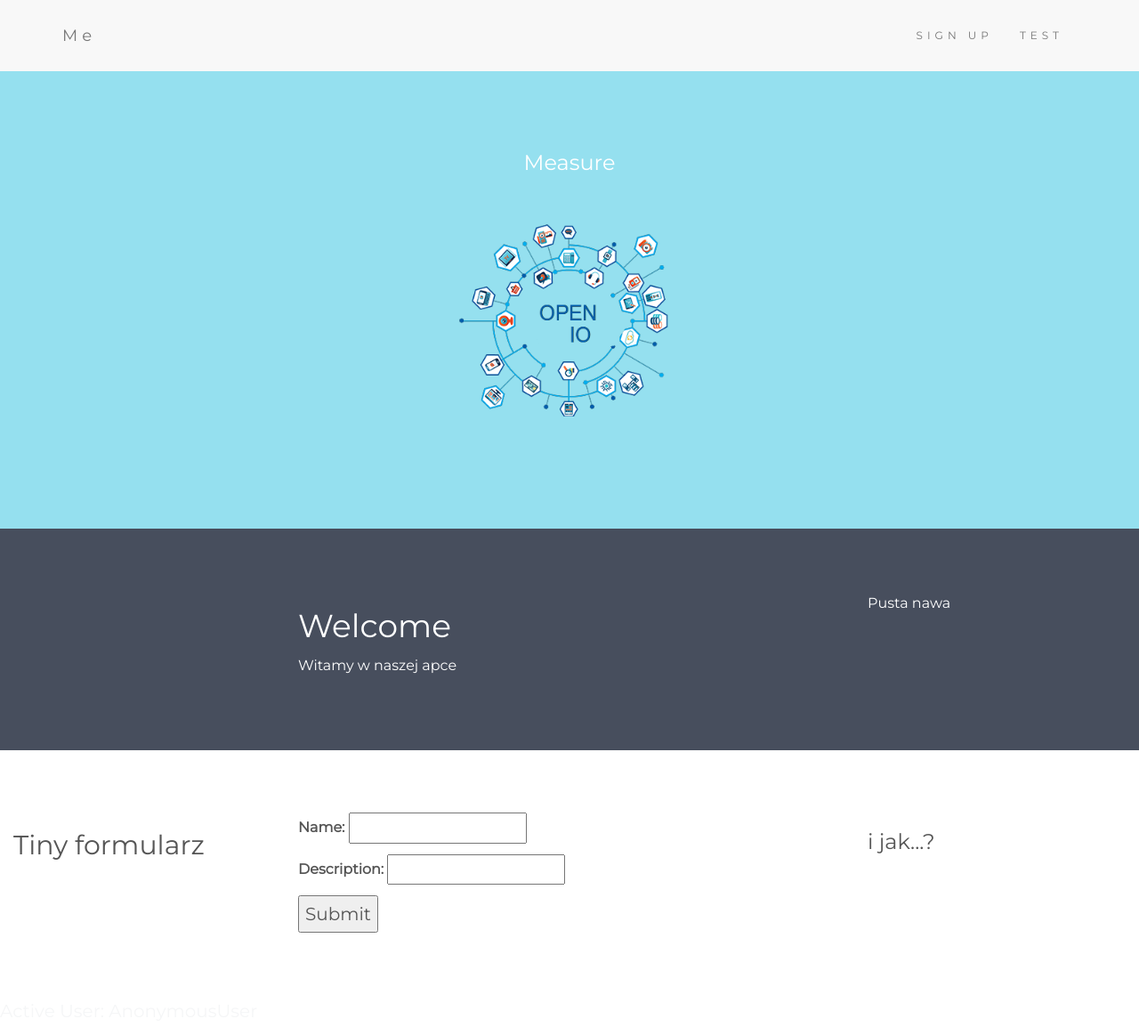
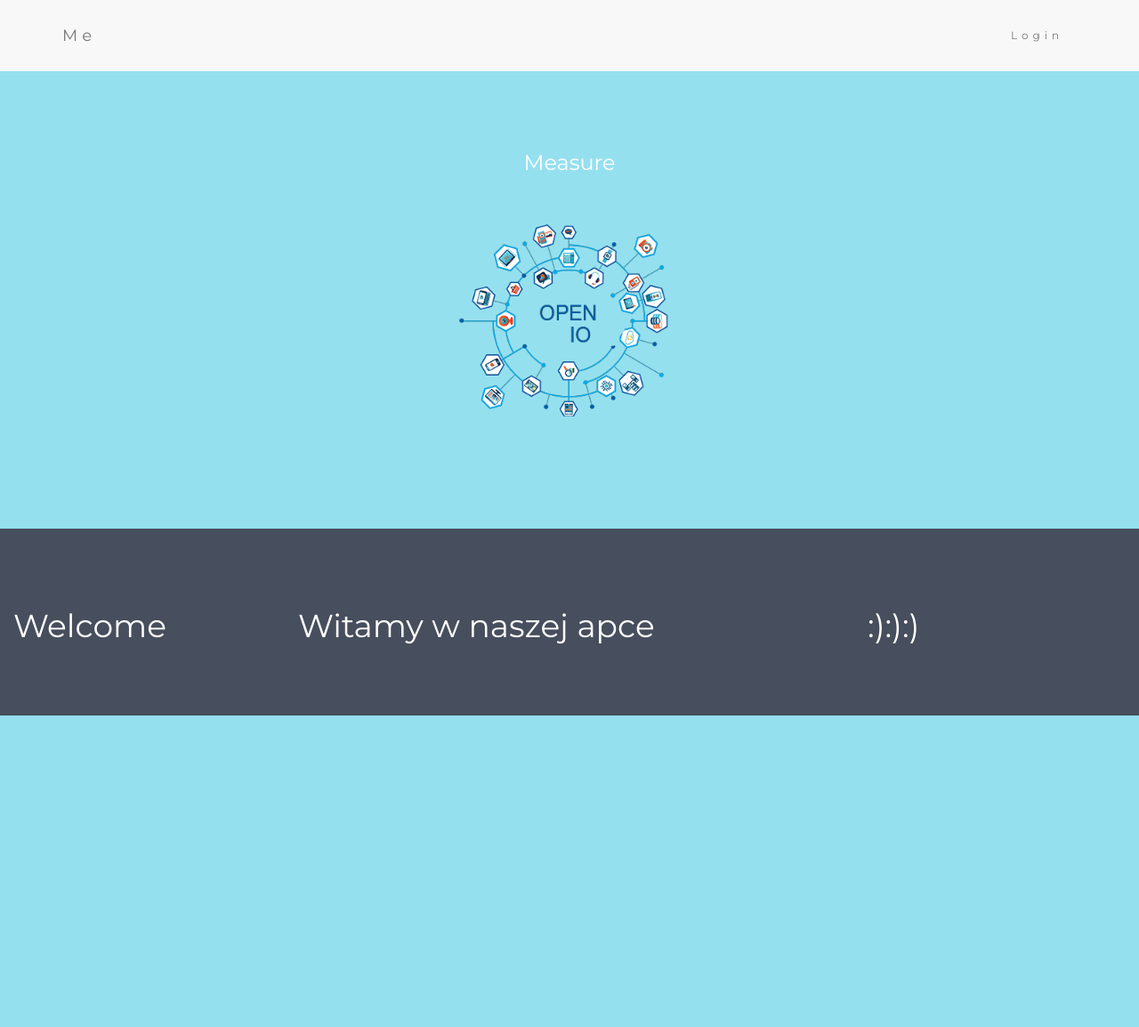
Before and after one commit to QBAgit/Telemetry, a Django app: page /tiny/ in a window 1280 px wide. Shown: the whole page at 89% size. After the commit the page ends 804 px from the top, so only its background shows below. Run offline with Django 3.2, Linux system fonts and the light colour scheme; some libraries are stand-ins or nearby versions.

Commit message:
Login modal integrated with home page

```diff
--- /dev/null
+++ b/TELE/Main/static/js/login.js
@@ -0,0 +1,74 @@
+
+$(document).ready(function(){
+
+    document.getElementById("login_button").onclick = function() {login()};
+    document.getElementById("signup_button").onclick = function() {signup()};
+
+    function login(){
+        email = document.getElementById("exampleInputUsername").value;
+        password = document.getElementById("exampleInputPassword").value;
+        csrfmiddlewaretoken = document.getElementsByName("csrfmiddlewaretoken")[0].value;
+        $("#errorlogin").html("");
+        $.ajax({
+            type:"POST",
+            url:'/login/',
+            data:{
+                'csrfmiddlewaretoken': csrfmiddlewaretoken,
+                'email':email,
+                'password':password,
+            },
+            success : function(data){
+                console.log(data);
+                if(data['message'] == "Success"){
+                    location.reload();
+                }
+                else if(data['message'] == "inactive"){
+                    $("#errorlogin").html("Please verify this E-mail address.");
+                }
+                else{
+                    $("#errorlogin").html("The E-mail and Password do not match.");
+                }
+            }
+        });
+    }
+
+    function signup(){
+        email = document.getElementById("exampleInputEmail").value;
+        fname = document.getElementById("exampleInputFname").value;
+        lname = document.getElementById("exampleInputLname").value;
+        password1 = document.getElementById("exampleInputPassword1").value;
+        password2 = document.getElementById("exampleInputPassword2").value;
+        csrfmiddlewaretoken = document.getElementsByName("csrfmiddlewaretoken")[0].value;
+        $("#erroremail").html("");
+        $("#errorpass").html("");
+        if(fname == "" || lname == ""){
+            $("#errorname").html("First Name and Last Name Required");
+        }
+        else{
+        $.ajax({
+        type:"POST",
+        url:'/signup/',
+        data:{
+            'csrfmiddlewaretoken': csrfmiddlewaretoken,
+            'first_name':fname,
+            'last_name':lname,
+            'email':email,
+            'password1':password1,
+            'password2':password2,
+        },
+        success : function(data){
+            console.log(data['message']);
+            if(data['message'] == "Success"){
+                window.location = "/home/"
+            }
+            else{
+                if("email" in data['message'])
+                    $("#erroremail").html(data['message']['email'][0]);
+                if("password2" in data['message'])
+                    $("#errorpass").html(data['message']['password2'][0]);
+            }
+        }
+    })
+    }
+    }
+})
--- a/TELE/Main/templates/base.html
+++ b/TELE/Main/templates/base.html
@@ -10,6 +10,7 @@
   <script src="https://ajax.googleapis.com/ajax/libs/jquery/3.4.1/jquery.min.js"></script>
   <script src="https://maxcdn.bootstrapcdn.com/bootstrap/3.4.0/js/bootstrap.min.js"></script>
   <script src="{% static "./js/script.js" %}">dupa</script>
+  <script src="{% static "./js/login.js" %}">dupa</script>
   <link rel="stylesheet" href="{% static "./css/style.css" %}">
 </head>
 <body>
@@ -26,8 +27,15 @@
     </div>
     <div class="collapse navbar-collapse" id="myNavbar">
       <ul class="nav navbar-nav navbar-right">
-        <li><a href="#">SIGN UP</a></li>
-        <li><a href="#">TEST</a></li>
+
+        {% if not request.user.is_authenticated %}
+        <li>
+          <a href="#" data-toggle="modal" data-target="#myModal">Login</a>
+        </li>
+        {% else %}
+        <li><a href="#">{{ user }}</a></li>
+        {% endif %}
+
       </ul>
     </div>
   </div>
@@ -44,30 +52,123 @@
 <div class="container-fluid bg-2 text-left">
 
   <div class="row content">
-  <div class="col-sm-3 sidenav">
-
-
-
-
-  </div>
-  <div class="col-sm-6 text-left">
-
-    <h1>Welcome</h1>
-    <p>Witamy w naszej apce</p>
-
-  </div>
-  <div class="col-sm-3 sidenav">
-    <p>Pusta nawa</p>
+    <div class="col-sm-3 sidenav">
+      <h1>Welcome</h1>
+    </div>
+    <div class="col-sm-6 text-left">
+      <h1>Witamy w naszej apce</h1>
+    </div>
+    <div class="col-sm-3 sidenav">
+      <h1>:):):)</h1>
+    </div>
   </div>
 
 </div>
 
+
+
+<!-- Signup/Login Modal -->
+<div id="myModal" class="modal fade loginM" role="dialog">
+  <div class="modal-dialog modal-dialog-centered" role="document">
+    <div class="modal-content">
+
+      <!-- Header: Login / Register Tabs   -->
+      <div class="modal-header">
+
+        <ul class="nav nav-tabs" role="tablist">
+          <li class="nav-item">
+            <a class="nav-link active" data-toggle="tab" href="#home">Login</a>
+          </li>
+          <li class="nav-item">
+            <a class="nav-link" data-toggle="tab" href="#menu1">Register</a>
+          </li>
+        </ul>
+
+      </div>
+      <!-- End of Header: Login / Register Tabs   -->
+
+      <style type="text/css">
+        input{
+          max-width:500px;
+        }
+      </style>
+
+      <!-- Body: Login Form / SignUp Form -->
+      <div class="modal-body">
+        <div class="tab-content">
+          <div id="home" class="container tab-pane active">
+            <!-- Login Form -->
+            <form class='login-form'>
+              <div class="form-group">
+                <label for="exampleInputUsername">Email</label>
+                <input type="email" class="form-control" id="exampleInputUsername" aria-describedby="emailHelp" placeholder="Email">
+                <small id="emailHelp" class="form-text text-muted">Enter your registred E-mail ID</small>
+              </div>
+
+              <div class="form-group">
+                <label for="exampleInputPassword">Password</label>
+                <input type="password" name="password" class="form-control" id="exampleInputPassword" placeholder="Password" />
+                <div id="errorlogin" style="color:red"></div>
+              </div>
+
+              <button type="button" id="login_button" class="btn btn-primary btn-lg btn-block login-btn" style="max-width:500px">Login</button>
+              <button type="button" class="btn btn-secondary btn-lg btn-block login-btn mb-2 mt-2" style="max-width:500px" data-dismiss="modal">Close</button>
+            </form>
+            <!-- End of Login Form -->
+          </div>
+
+          <div id="menu1" class="container tab-pane">
+            <div id="menu1" class="container tab-pane">
+
+              <!-- SignUp Form -->
+              <form class='login-form'>
+                <div class="form-group">
+                  <div id="errorname" style="color:red"></div>
+                  <label for="exampleInputFname">First Name</label>
+                  <input type="text" class="form-control" id="exampleInputFname" aria-describedby="emailHelp" placeholder="First Name">
+                </div>
+
+                <div class="form-group">
+                  <label for="exampleInputLname">Last Name</label>
+                  <input type="text" class="form-control" id="exampleInputLname" aria-describedby="emailHelp" placeholder="Last Name">
+                </div>
+
+                <div class="form-group">
+                  <div id="erroremail" style="color:red"></div>
+                  <label for="exampleInputEmail">Email address</label>
+                  <input type="email" class="form-control" id="exampleInputEmail" aria-describedby="emailHelp" placeholder="Enter email">
+                </div>
+
+                <div class="form-group">
+                  <div id="errorpass" style="color:red"></div>
+                  <label for="exampleInputPassword1">Create Password</label>
+                  <input type="password" class="form-control" id="exampleInputPassword1" placeholder="Password" />
+                </div>
+
+                <div class="form-group">
+                  <label for="exampleInputPassword2">Confirm Password</label>
+                  <input type="password" class="form-control" id="exampleInputPassword2" placeholder="Password" />
+                </div>
+
+                <button type="button" id="signup_button" class="btn btn-primary btn-lg btn-block login-btn mb-2 mt-2" style="max-width:500px">Sign up</button>
+                <button type="button" class="btn btn-secondary btn-lg btn-block login-btn mb-2 mt-2" style="max-width:500px" data-dismiss="modal">Close</button>
+
+                  {% csrf_token %}
+                </form>
+                <!--End of SignUp Form -->
+            </div>
+
+          </div>
+
+
+
+        </div>
+      </div>
+      <!-- End of Body: Login Form / SignUp Form -->
+    </div>
+  </div>
 </div>
-
-{% block content %}
-{% endblock content %}
-
-Active User: {{ user }}
+<!-- End of Signup/Login Modal -->
 
 </body>
 </html>
```
